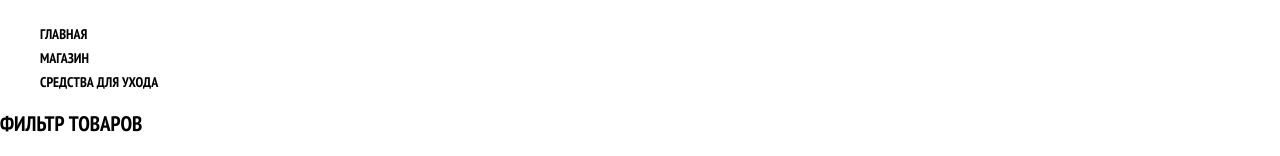
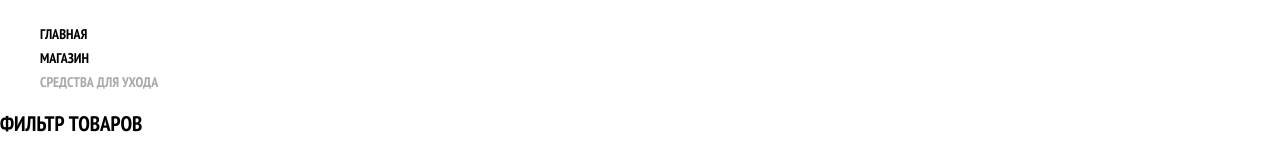
Before and after one commit to MaleevValentin/Barbershop, a plain HTML site: page catalog.html in a window 1280 px wide. Shown: the part 240-396 px from the top of the page. Drawn offline with Linux system fonts and the light colour scheme.

```diff
--- a/css/style.css
+++ b/css/style.css
@@ -138,6 +138,10 @@ a {
 .breadcrumbs a:hover,
 .breadcrumbs a:focus {
   text-decoration: underline;
+}
+
+.breadcrumbs-current {
+  color: #aba9a7;
 }
 
 .filter fieldset {
```
Also changed, not shown: img/pattern-dark.jpg (added).
